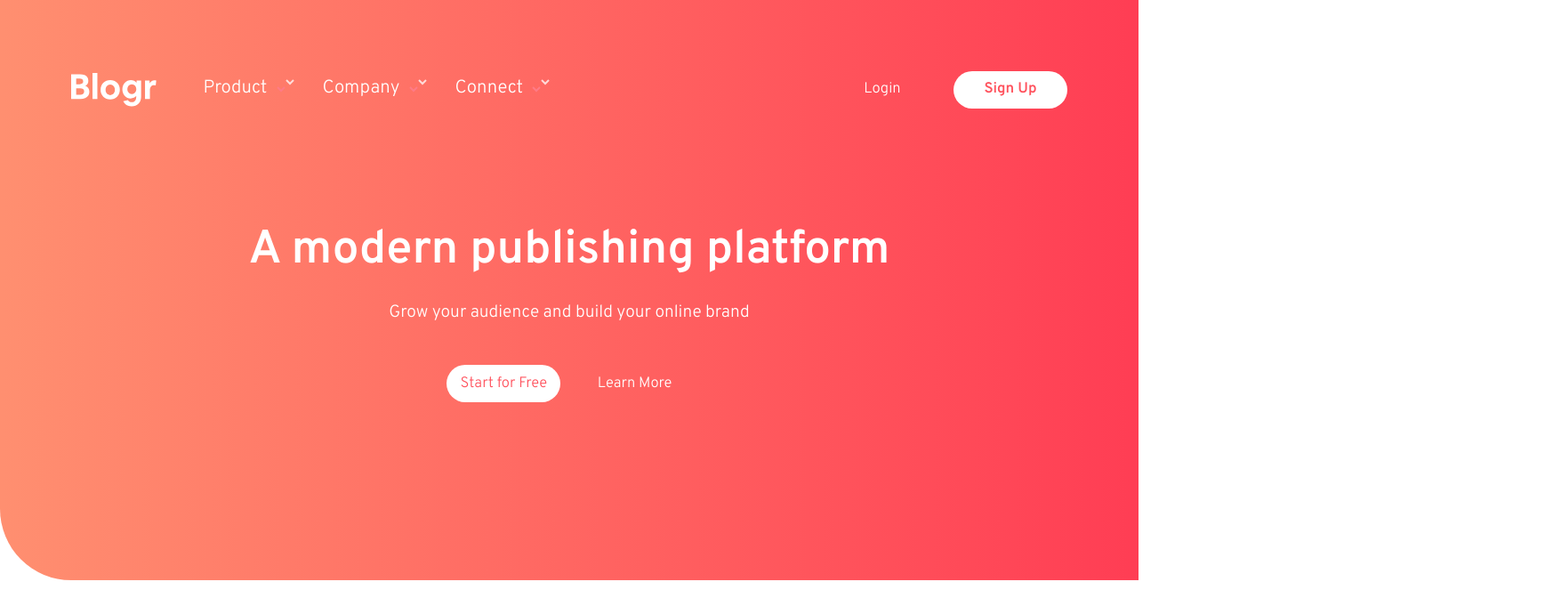
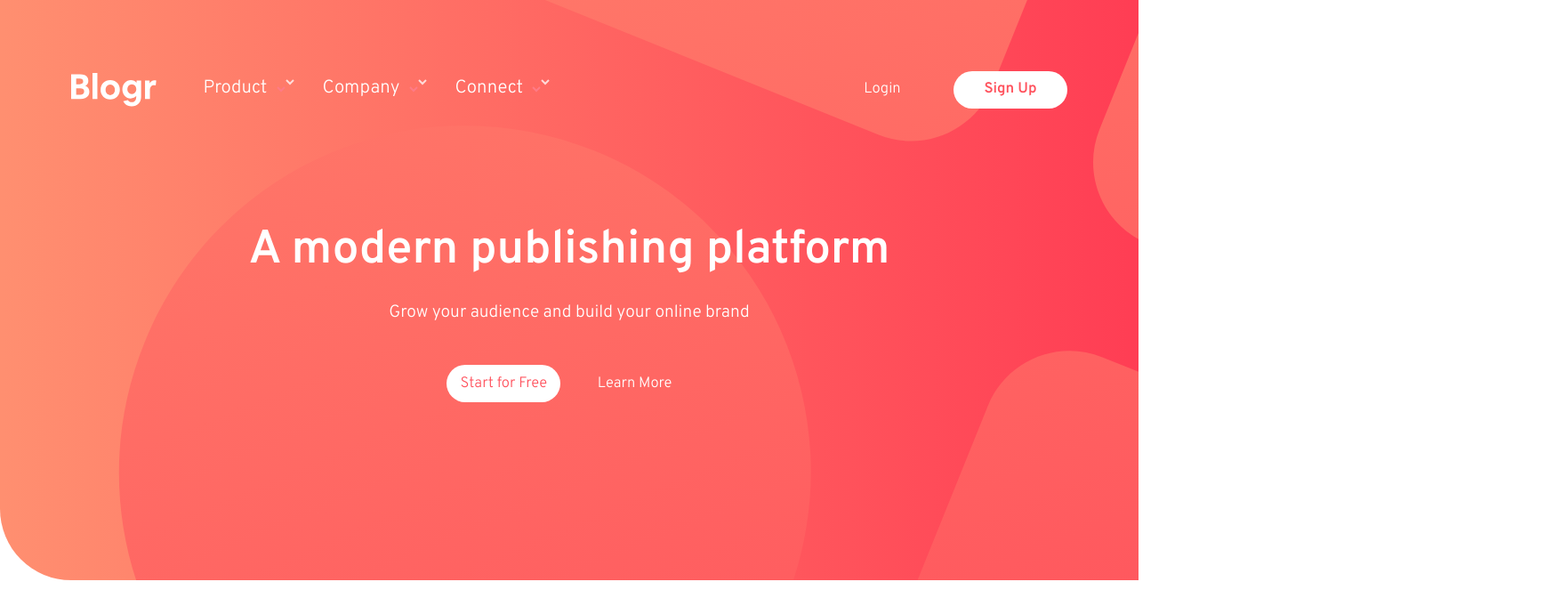
Before and after one commit to ioannesyefimov/FRONTEND-MENTOR-CHALLENGE, a plain HTML site: page index.html in a window 1280 px wide. Shown: the top 672 px of the page at 89% size, 1746 px wide, since content can reach past the window. Drawn offline with Linux system fonts and the light colour scheme; files whose address does not match are found by name.

Commit message:
Update style.css

```diff
--- a/style.css
+++ b/style.css
@@ -117,7 +117,7 @@ ul{
  .header-background{
 
   background-position: left;
-  background-image: url(images/bg-pattern-intro-mobile.svg) ,linear-gradient(to right , var(--clr-background-gradient-intro-vlred), var(--clr-background-gradient-intro-lred));
+  background-image: url(bg-pattern-intro-mobile.svg) ,linear-gradient(to right , var(--clr-background-gradient-intro-vlred), var(--clr-background-gradient-intro-lred));
   background-size:  245%, 100%;
  background-position: center;
 
@@ -317,7 +317,7 @@ order: -2
 }
 
 .ilustration-editor img {
-  content: url('images/illustration-editor-mobile.svg');
+  content: url('illustration-editor-mobile.svg');
 
 
 
@@ -446,7 +446,7 @@ footer {
   .header-background {
 
   background-position: left;
-  background-image: url(images/bg-pattern-intro-desktop.svg) ,linear-gradient(to right , var(--clr-background-gradient-intro-vlred), var(--clr-background-gradient-intro-lred));
+  background-image: url(bg-pattern-intro-desktop.svg) ,linear-gradient(to right , var(--clr-background-gradient-intro-vlred), var(--clr-background-gradient-intro-lred));
   /* background-position: ; */
   /* background-size:  225%, 100%; */
  background-position: center;
```
